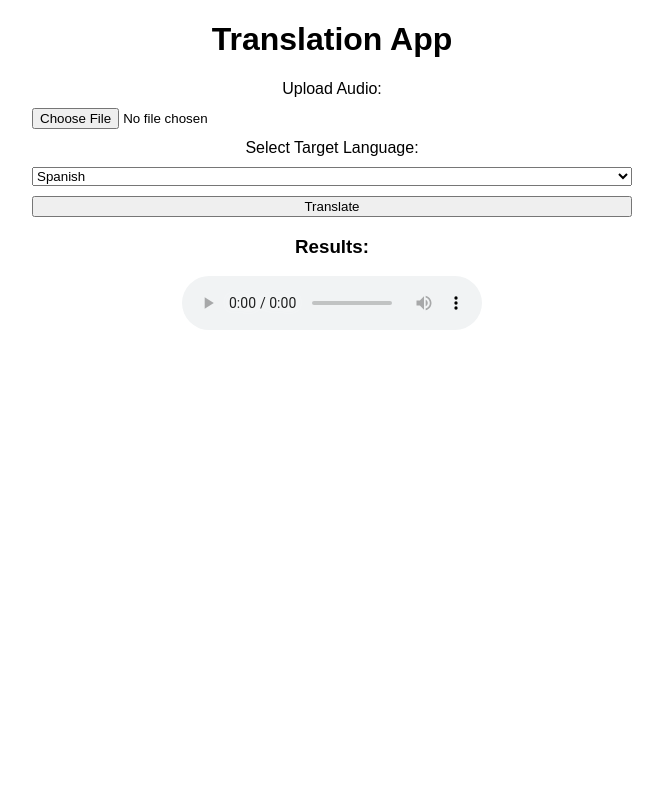
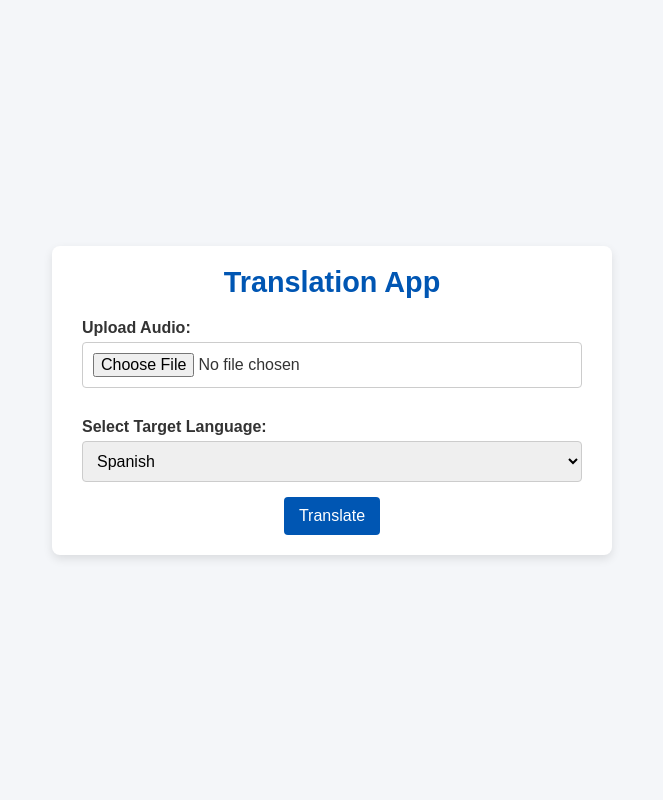
Before and after one commit to hanzalagithub/Healthcare_Translation_Web_App_with_Generative_AI, a Flask app: page / in a window 1280 px wide. Shown: the whole page, without its empty margins (308-971 px from the left). Run offline with Flask 3, Linux system fonts and the light colour scheme; some libraries are stand-ins or nearby versions.

Commit message:
Update styles.css

```diff
--- a/flask_web_app/static/styles.css
+++ b/flask_web_app/static/styles.css
@@ -1,16 +1,115 @@
-body {
-    font-family: Arial, sans-serif;
-    margin: 20px;
+/* General Reset */
+body, h1, h3, p, label, button, select, input {
+    margin: 0;
+    padding: 0;
+    box-sizing: border-box;
 }
 
-.container {
-    max-width: 600px;
-    margin: auto;
-    text-align: center;
+/* Body Styling */
+body {
+    font-family: 'Arial', sans-serif;
+    background-color: #f4f6f9;
+    color: #333;
+    margin: 0;
+    padding: 0;
+    display: flex;
+    justify-content: center;
+    align-items: center;
+    min-height: 100vh;
 }
 
-label, select, input, button {
+/* Container Styling */
+.container {
+    background-color: #fff;
+    box-shadow: 0 4px 10px rgba(0, 0, 0, 0.1);
+    border-radius: 8px;
+    padding: 20px 30px;
+    max-width: 500px;
+    width: 100%;
+    text-align: center;
+    animation: fadeIn 1s ease-in-out;
+}
+
+/* Heading */
+.container h1 {
+    font-size: 1.8em;
+    color: #0056b3;
+    margin-bottom: 20px;
+}
+
+/* Labels */
+label {
+    font-weight: bold;
+    text-align: left;
     display: block;
-    margin: 10px auto;
+    margin: 15px 0 5px;
+}
+
+/* Inputs and Select */
+input, select {
+    padding: 10px;
+    border: 1px solid #ccc;
+    border-radius: 4px;
     width: 100%;
+    font-size: 1em;
+    margin-bottom: 15px;
+    outline: none;
 }
+
+/* Input Focus Effect */
+input:focus, select:focus {
+    border-color: #0056b3;
+    box-shadow: 0 0 5px rgba(0, 86, 179, 0.5);
+}
+
+/* Button Styling */
+button {
+    background-color: #0056b3;
+    color: #fff;
+    padding: 10px 15px;
+    border: none;
+    border-radius: 4px;
+    cursor: pointer;
+    font-size: 1em;
+    transition: background-color 0.3s ease;
+}
+
+button:hover {
+    background-color: #003f88;
+}
+
+/* Result Section */
+#result {
+    margin-top: 20px;
+    text-align: left;
+    display: none;
+}
+
+#result h3 {
+    color: #0056b3;
+    margin-bottom: 10px;
+}
+
+#result p {
+    margin-bottom: 10px;
+    font-size: 1em;
+    line-height: 1.5;
+}
+
+/* Audio Player */
+audio {
+    width: 100%;
+    margin-top: 10px;
+}
+
+/* Keyframe Animation */
+@keyframes fadeIn {
+    from {
+        opacity: 0;
+        transform: translateY(-20px);
+    }
+    to {
+        opacity: 1;
+        transform: translateY(0);
+    }
+}
```
